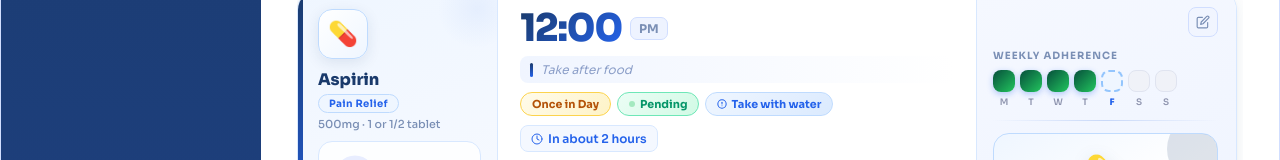
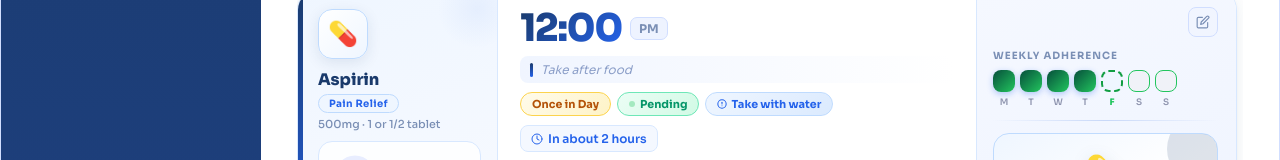
Before and after one commit to Harshdeepsinh696/Mini-Project-Semester_6, a React (Create React App) app: page /today in a window 1280 px wide. Shown: the part 423-583 px from the top of the page. Built offline with nearby package versions, Linux system fonts and the light colour scheme.

Commit message:
update styling

```diff
--- a/src/Today/Today.css
+++ b/src/Today/Today.css
@@ -246,10 +246,9 @@ html, body { height: 100%; overflow: hidden; }
 .adherence-dots { display: flex; gap: 5px; }
 .adh-dot-wrap { display: flex; flex-direction: column; align-items: center; gap: 4px; }
 .adh-dot { width: 22px; height: 22px; border-radius: 8px; transition: all 0.2s; }
-.adh-dot.today-dot { background: #EFF6FF; border: 2px dashed #93C5FD; animation: pulse-dot 2s ease-in-out infinite; }
-@keyframes pulse-dot { 0%,100% { border-color: #93C5FD; } 50% { border-color: #1A3A6B; } }
-.adh-dot.missed { background: #F0F2F8; border: 1.5px solid #E0E4F0; }
-.adh-dot-wrap.today .adh-day { color: #2563EB; font-weight: 800; }
+.adh-dot.today-dot { background: #EFF6FF; border: 2px dashed #129e43; }
+.adh-dot.missed { background: #F0F2F8; border: 1.5px solid #22C55E; }
+.adh-dot-wrap.today .adh-day { color: #22C55E; font-weight: 800; }
 .adh-day { font-size: 9px; color: #9096B0; font-weight: 600; text-transform: uppercase; }
 .right-divider { height: 1px; background: linear-gradient(90deg, transparent, #C8D8F8, transparent); }
 
```
